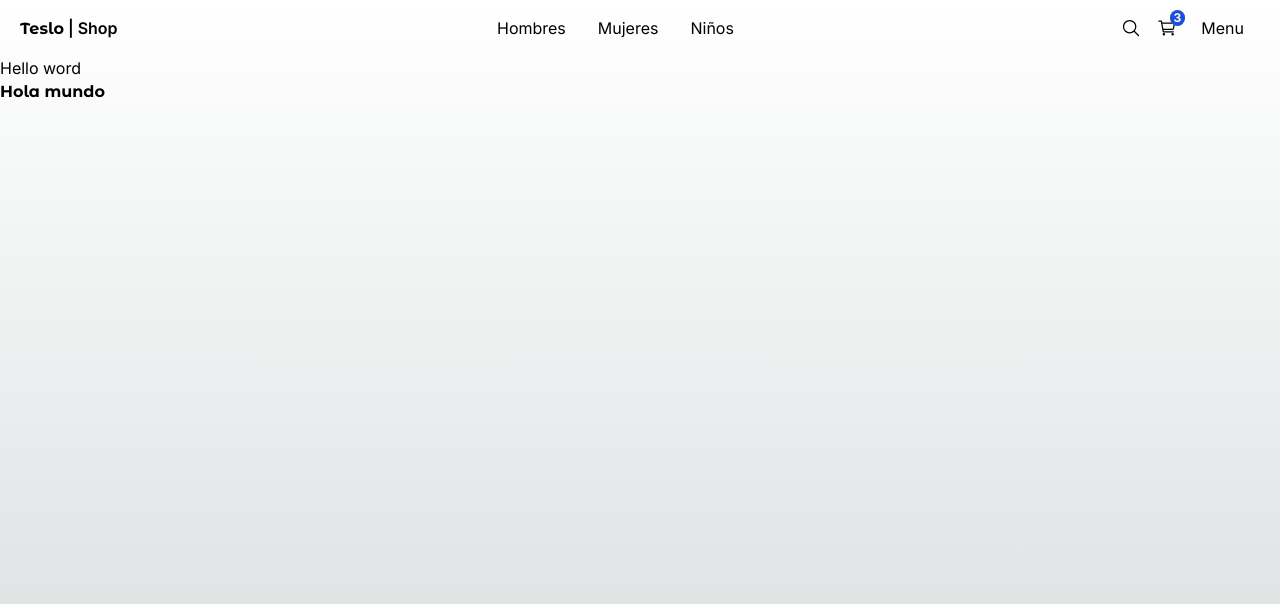
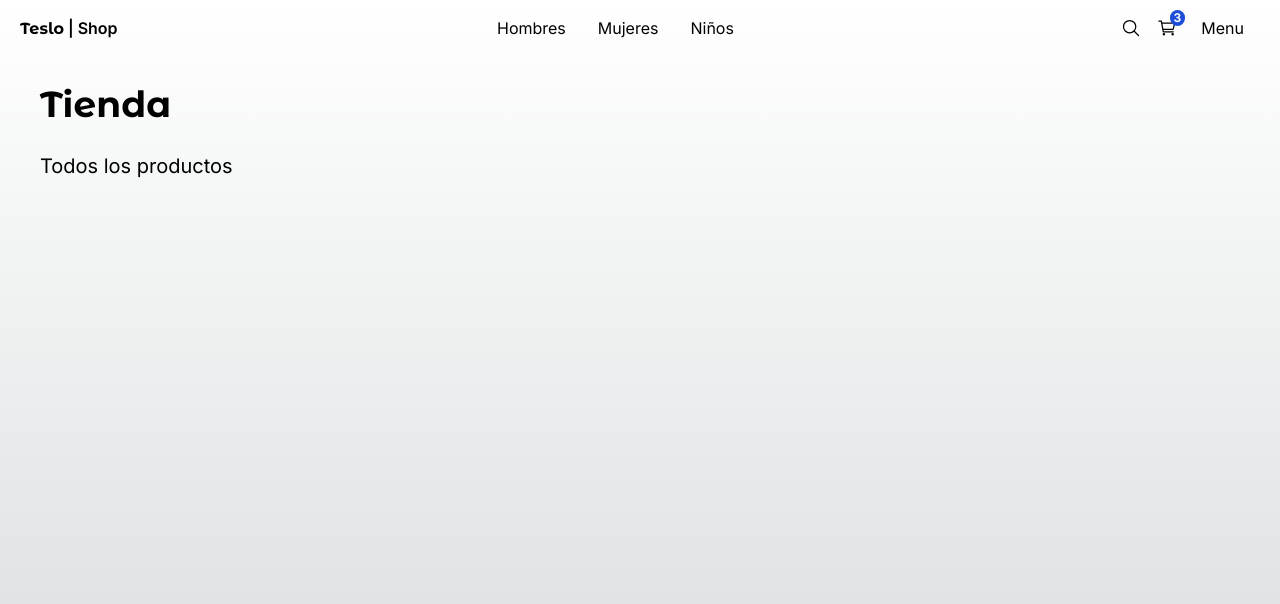
Before and after one commit to Luis-Esquivia/teslo-shop, a Next.js app: page / in a window 1280 px wide. Shown: the top 604 px of the page. Built offline with nearby package versions, Linux system fonts and the light colour scheme.

Commit message:
feat (home page): add new component title

```diff
--- a/src/app/(shop)/layout.tsx
+++ b/src/app/(shop)/layout.tsx
@@ -4,11 +4,13 @@
   children: React.ReactNode;
 }) {
   return (
-    <main className="min-h-screen ">
+    <main className="min-h-screen">
 
       <TopMenu />
+      <div className="px-0 sm:px-10">
+        { children }
+      </div>
 
-      { children }
     </main>
   );
 }
--- a/src/app/(shop)/page.tsx
+++ b/src/app/(shop)/page.tsx
@@ -1,11 +1,15 @@
+import Title from "@/components/ui/title/Title";
 import { titleFont } from "@/config/fonts";
 import Image from "next/image";
 
 export default function Home() {
   return (
-    <div className="">
-     <h1>Hello word</h1>
-     <h1 className={ `${titleFont.className} font-bold` }>Hola mundo</h1>
-    </div>
+    <>
+     <Title
+      title="Tienda"
+      subtitle="Todos los productos"
+      className="mb-2"
+     />
+    </>
   );
 }
--- a/src/components/index.ts
+++ b/src/components/index.ts
@@ -1,2 +1,4 @@
+
 export * from './ui/top-menu/TopMenu';
 export * from './ui/not-fount/PageNotFound';
+export * from './ui/title/Title';
--- /dev/null
+++ b/src/components/ui/title/Title.tsx
@@ -0,0 +1,27 @@
+import { titleFont } from "@/config/fonts";
+
+interface Props {
+  title: string;
+  subtitle?: string;
+  className?: string;
+}
+
+const Title = ({ title, subtitle, className }: Props) => {
+  return (
+    <div className={ `mt-3 ${ className }` }>
+      <h1 className={ `${ titleFont.className } antialiased text-4xl font-semibold my-7` }>
+        { title }
+      </h1>
+
+      {
+        subtitle && (
+          <h3 className="text-xl mb-15">
+            { subtitle }
+          </h3>
+        )
+      }
+    </div>
+  );
+}
+
+export default Title;
```
